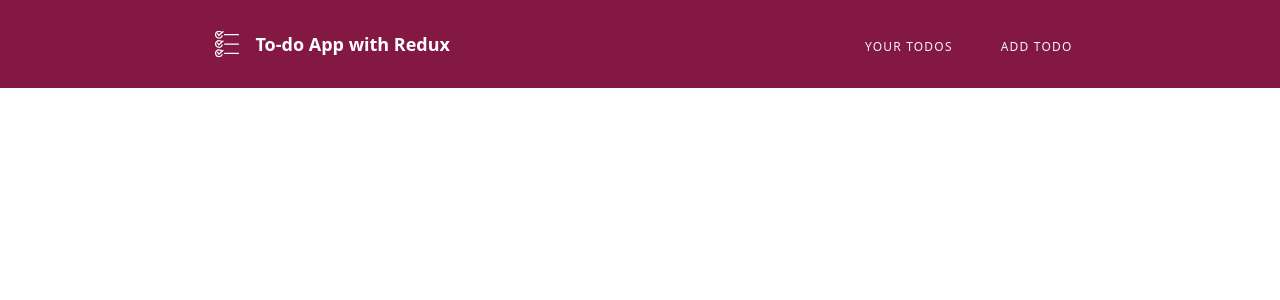
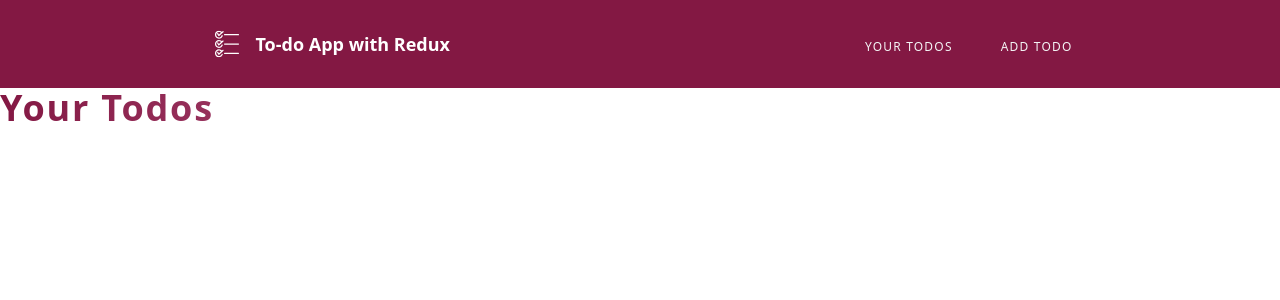
Before and after one commit to poyrazavsever/Redux-Projects, a React (Create React App) app: page / in a window 1280 px wide. Shown: the top 300 px of the page. Built offline with nearby package versions, Linux system fonts and the light colour scheme.

Commit message:
feat: created todo list

```diff
--- a/src/App.js
+++ b/src/App.js
@@ -4,12 +4,15 @@ import {Routes, Route} from "react-router-dom"
 
 // Components
 import AddTodoForm from "./features/todos/AddTodoForm";
+import TodoList from "./features/todos/TodoList";
 
 function App() {
   return (
     <Routes>
 
-      <Route path="/" element={<Layout />}>
+      <Route element={<Layout />}>
+
+        <Route path="/" element={<TodoList />}></Route>
 
         <Route path="todo" element={<AddTodoForm />}></Route>
 
--- /dev/null
+++ b/src/features/todos/TodoList.js
@@ -0,0 +1,31 @@
+import React from 'react'
+import { selectAllTodos } from './todoSlice'
+import { useSelector } from 'react-redux'
+import TimeAgo from './TimeAgo'
+
+function TodoList() {
+
+    const todos = useSelector(selectAllTodos)
+
+    const renderedTodos = todos.map(todo => (
+        <li key={todo.id} className='even:bg-zinc-100 flex flex-col items-start gap-2'>
+
+            <h3 className='text-lg font-bold tracking-wider'>{todo.title}</h3>
+            <p className='text-sm font-medium tracking-wider'>{todo.content}</p>
+
+            <span className='text-sm font-semibold tracking-wider'>
+                <TimeAgo timestamp={todo.date}/>
+            </span>
+
+        </li>
+    ))
+
+  return (
+    <div>
+        <h2 className='text-4xl font-black tracking-wider text-transparent bg-clip-text bg-gradient-to-r from-pink-900 to-pink-300'>Your Todos</h2>
+        <ul>{renderedTodos}</ul>
+    </div>
+  )
+}
+
+export default TodoList
```
